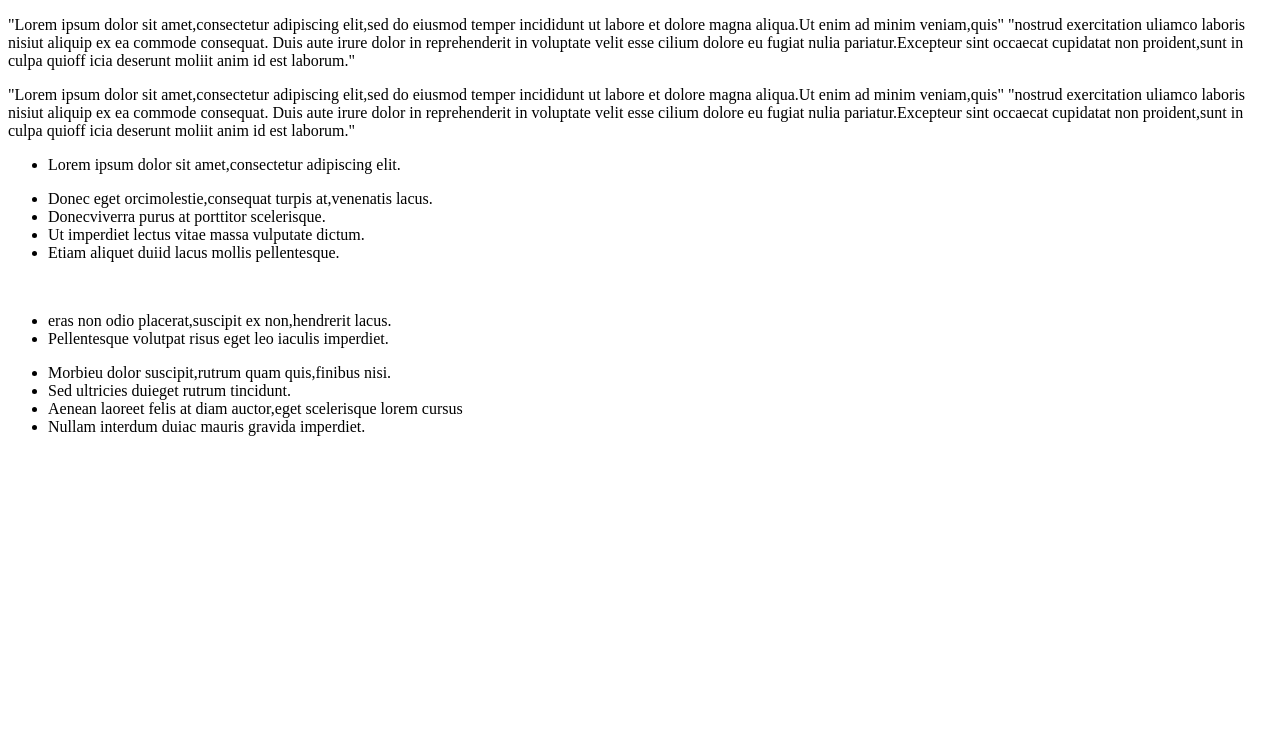
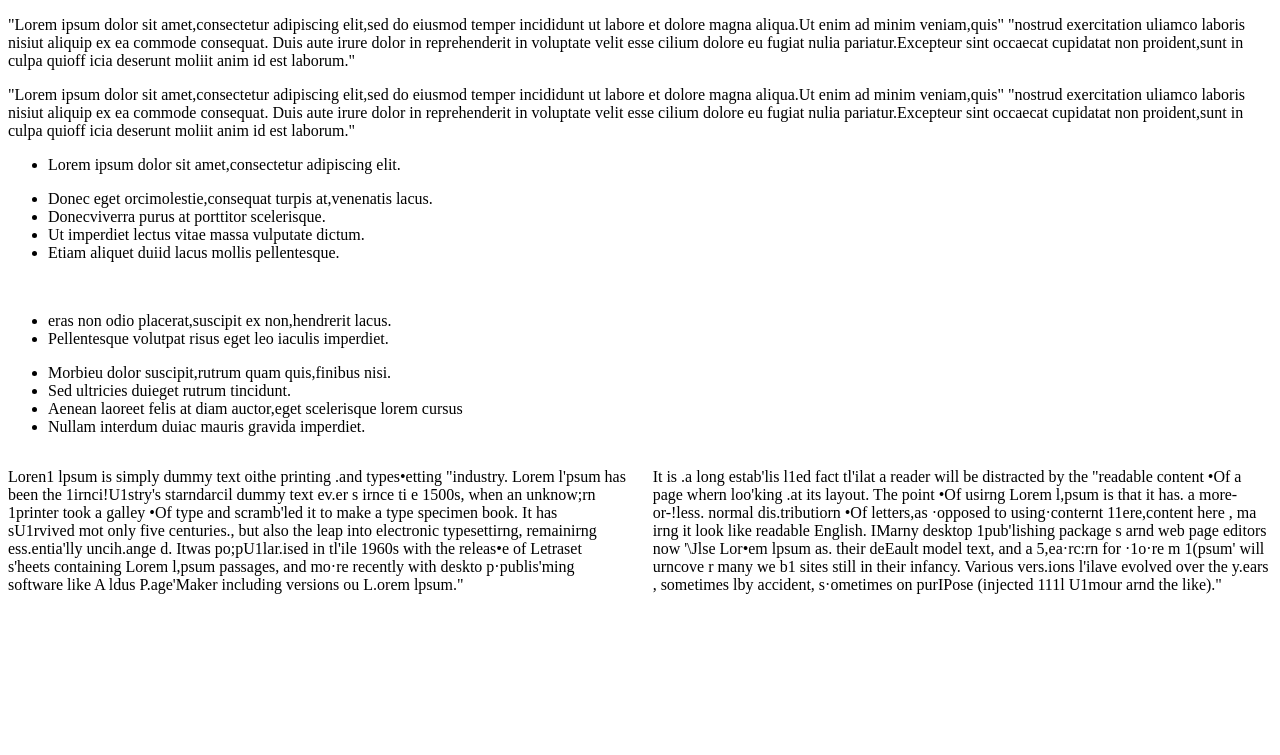
Before and after one commit to Utkarsh-Bharadwaj/template-one-1, a plain HTML site: page index.html in a window 1280 px wide. Drawn offline with Linux system fonts and the light colour scheme.

Commit message:
index.html

```diff
--- a/index.html
+++ b/index.html
@@ -1,7 +1,26 @@
 <!DOCTYPE HTML>
 <html>
     <head>
-        <style></style>
+        <style>
+
+          .float{
+
+            float: left;
+            width: 49%;
+            height: 300px;
+          }
+
+          .floater{
+
+            float: right;
+            width: 49%;
+            height: 300px;
+          }
+
+
+
+
+        </style>
         <title>Assignment of the day</title>
         <body>
             <p>"Lorem ipsum dolor sit amet,consectetur adipiscing elit,sed do eiusmod temper incididunt ut labore et dolore magna aliqua.Ut enim ad minim veniam,quis"
@@ -31,7 +50,18 @@
         <li> Aenean laoreet felis at diam auctor,eget scelerisque lorem cursus</li>
         <li>Nullam interdum duiac mauris gravida imperdiet.</li>
     </ul>
-    <div class="float"></div>
+    <div class="float">
+        <p>Loren1 lpsum is simply dummy text oithe printing .and types•etting
+            "industry. Lorem l'psum has been the 1irnci!U1stry's starndarcil dummy text ev.er s irnce ti e 1500s, when an unknow;rn 1printer took a galley •Of type and scramb'led it to make a type specimen book. It has sU1rvived mot only five centuries., but also the leap into electronic typesettirng, remainirng ess.entia'lly uncih.ange d. Itwas po;pU1lar.ised in tl'ile 1960s with the releas•e of Letraset s'heets containing Lorem l,psum passages, and mo·re recently with deskto p·publis'ming software like A ldus P.age'Maker including versions ou L.orem lpsum."</p>
+
+    </div>
+
+    <div class="floater">
+
+        <p>It is .a long estab'lis l1ed fact tl'ilat a  reader will be  distracted by the
+            "readable content •Of a page whern loo'king .at its layout. The point •Of usirng Lorem l,psum is that it has. a more-or-!less. normal dis.tributiorn •Of letters,as ·opposed to using·conternt 11ere,content here , ma irng it look like readable English. IMarny desktop 1pub'lishing package s arnd web page editors now '\Jlse Lor•em lpsum as. their deEault model text, and a 5,ea·rc:rn for ·1o·re m 1(psum' will urncove r many we b1 sites still in their infancy. Various vers.ions l'ilave evolved over the y.ears , sometimes lby accident, s·ometimes on purIPose (injected 111l U1mour arnd the like)."</p>
+
+    </div>
 
 
         </body>
```
